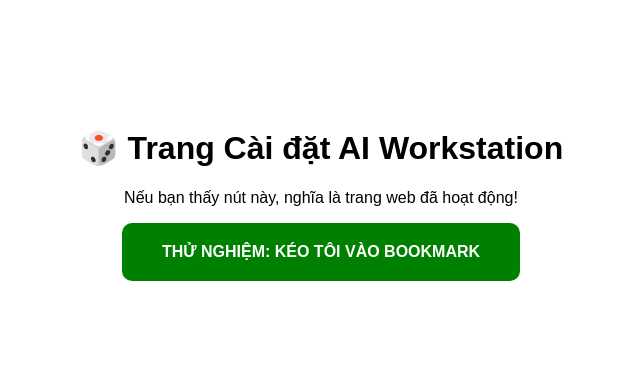
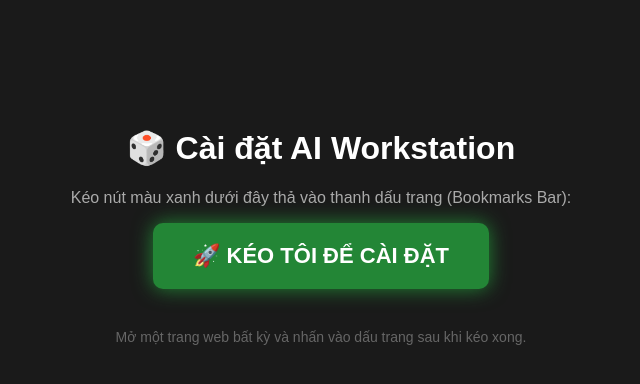
Before and after one commit to Tuananh9018/X-c-s-c, a plain HTML site: page index.html in a window 1280 px wide. Shown: the whole page, without its empty margins (319-959 px from the left). Drawn offline with Linux system fonts and the light colour scheme.

Commit message:
Update index.html

```diff
--- a/index.html
+++ b/index.html
@@ -1,11 +1,16 @@
 <!DOCTYPE html>
-<html>
+<html lang="vi">
 <head><meta charset="UTF-8"><title>Cài đặt AI Dock</title></head>
-<body style="text-align:center; padding-top:100px; font-family:sans-serif;">
-    <h1>🎲 Trang Cài đặt AI Workstation</h1>
-    <p>Nếu bạn thấy nút này, nghĩa là trang web đã hoạt động!</p>
-    <a href="javascript:alert('Thanh cong!')" style="display:inline-block; padding:20px 40px; background:green; color:white; border-radius:10px; text-decoration:none; font-weight:bold;">
-        THỬ NGHIỆM: KÉO TÔI VÀO BOOKMARK
+<body style="text-align:center; padding-top:100px; font-family:sans-serif; background:#1a1a1a; color:white;">
+    <h1>🎲 Cài đặt AI Workstation</h1>
+    <p style="color:#aaa;">Kéo nút màu xanh dưới đây thả vào thanh dấu trang (Bookmarks Bar):</p>
+
+    <!-- Nút chứa mã của bạn -->
+    <a href="javascript:(function()%7B(function%20()%20%7B%0A%20%20%20%20if%20(window.self%20!%3D%3D%20window.top)%20return%3B%0A%20%20%20%20const%20HOST_ID%20%3D%20%22ws-pro-extension-host%22%3B%0A%20%20%20%20if%20(document.getElementById(HOST_ID))%20return%3B%0A%20%20%20%20const%20host%20%3D%20document.createElement(%22div%22)%3B%0A%20%20%20%20host.id%20%3D%20HOST_ID%3B%0A%20%20%20%20host.style.cssText%20%3D%20%22position%3Afixed%3Btop%3A0%3Bleft%3A0%3Bz-index%3A2147483647%3Bwidth%3A100%25%3Bheight%3A0%3Boverflow%3Avisible%22%3B%0A%20%20%20%20const%20shadow%20%3D%20host.attachShadow(%7B%20mode%3A%20%22open%22%20%7D)%3B%0A%20%20%20%20document.documentElement.appendChild(host)%3B%0A%20%20%20%20alert('AI%20Dock%20da%20duoc%20kich%20hoat!');%0A%7D)()%7D)()"
+       style="display:inline-block; padding:20px 40px; background:#238636; color:white; text-decoration:none; border-radius:10px; font-weight:bold; font-size:22px; cursor:move; box-shadow:0 0 20px #238636;">
+        🚀 KÉO TÔI ĐỂ CÀI ĐẶT
     </a>
+
+    <p style="margin-top:40px; font-size:14px; color:#666;">Mở một trang web bất kỳ và nhấn vào dấu trang sau khi kéo xong.</p>
 </body>
 </html>
```
